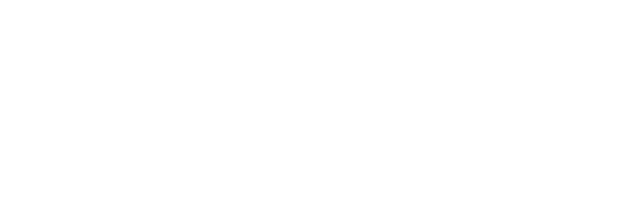
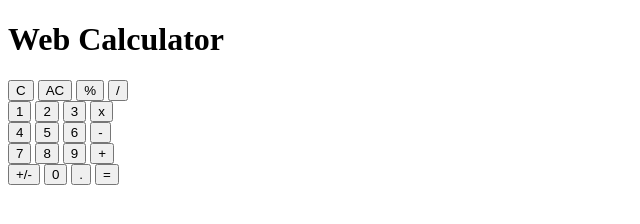
Before and after one commit to Oriol65/webCalculator_Odin, a plain HTML site: page index.html in a window 1280 px wide. Shown: the whole page, without its empty margins (0-640 px from the left). Drawn offline with Linux system fonts and the light colour scheme.

Commit message:
Basic calculator layout done

```diff
--- a/index.html
+++ b/index.html
@@ -8,6 +8,41 @@
     <script src="./javascript.js" defer></script>
 </head>
 <body>
-
+    <h1>Web Calculator</h1>
+    <div class="frame">
+        <div class="calculatorScreen"></div>
+        <div class="numPad">
+            <div class="row" id="row1">
+                <button class="special" id="erase">C</button>
+                <button class="special" id="clear">AC</button>
+                <button class="special" id="percentage">%</button>
+                <button class="operator" id="divide">/</button>
+            </div>
+            <div class="row" id="row2">
+                <button class="number" id="1">1</button>
+                <button class="number" id="2">2</button>
+                <button class="number" id="3">3</button>
+                <button class="operator" id="multiply">x</button>
+            </div>
+            <div class="row" id="row3">
+                <button class="number" id="4">4</button>
+                <button class="number" id="5">5</button>
+                <button class="number" id="6">6</button>
+                <button class="operator" id="minus">-</button>
+            </div>
+            <div class="row" id="row4">
+                <button class="number" id="7">7</button>
+                <button class="number" id="8">8</button>
+                <button class="number" id="9">9</button>
+                <button class="operator" id="plus">+</button>
+            </div>
+            <div class="row" id="row4">
+                <button class="number" id="sign">+/-</button>
+                <button class="number" id="0">0</button>
+                <button class="number" id="period">.</button>
+                <button class="operator" id="equal">=</button>
+            </div>
+        </div>
+    </div>
 </body>
 </html>
```
